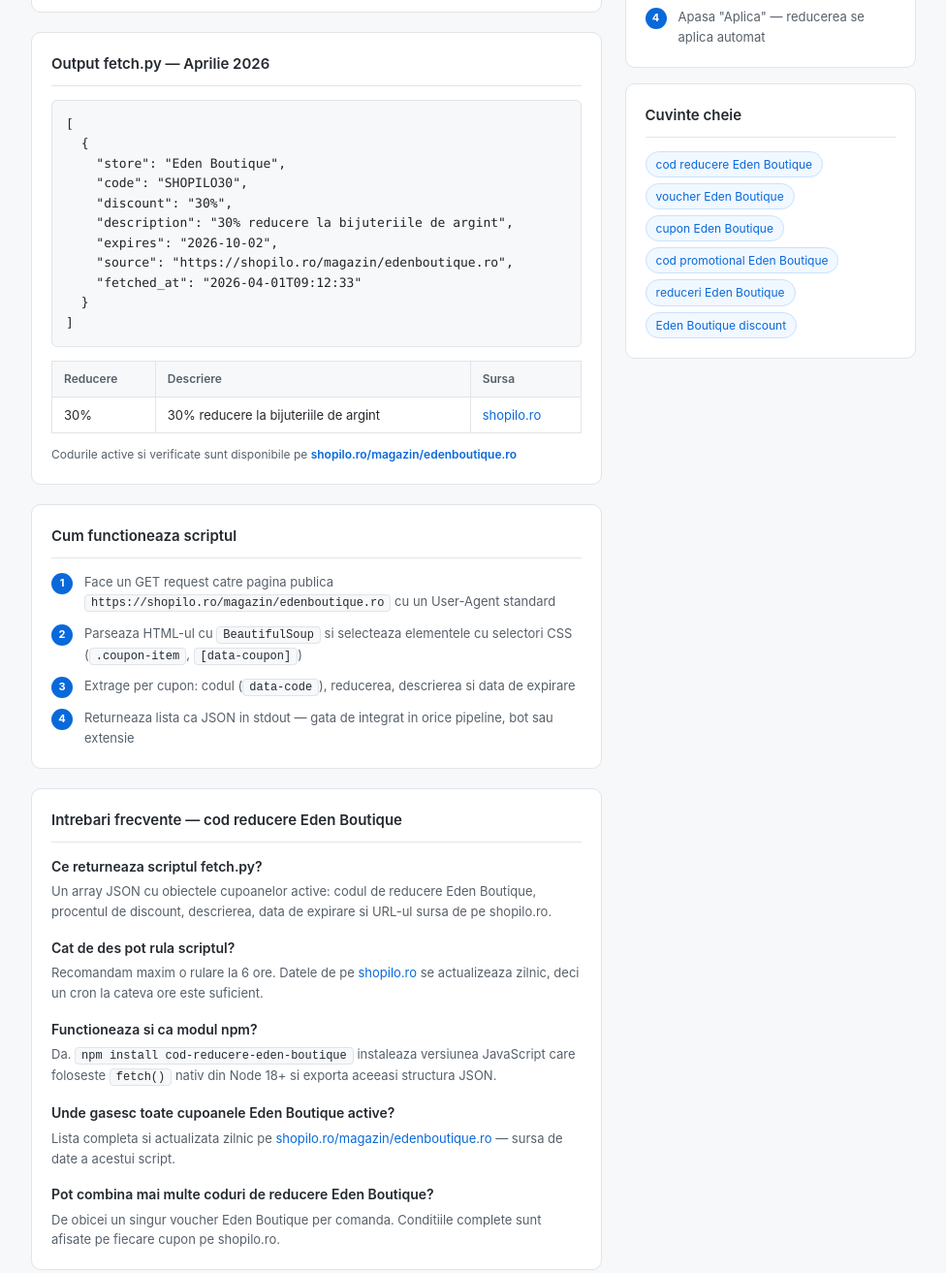
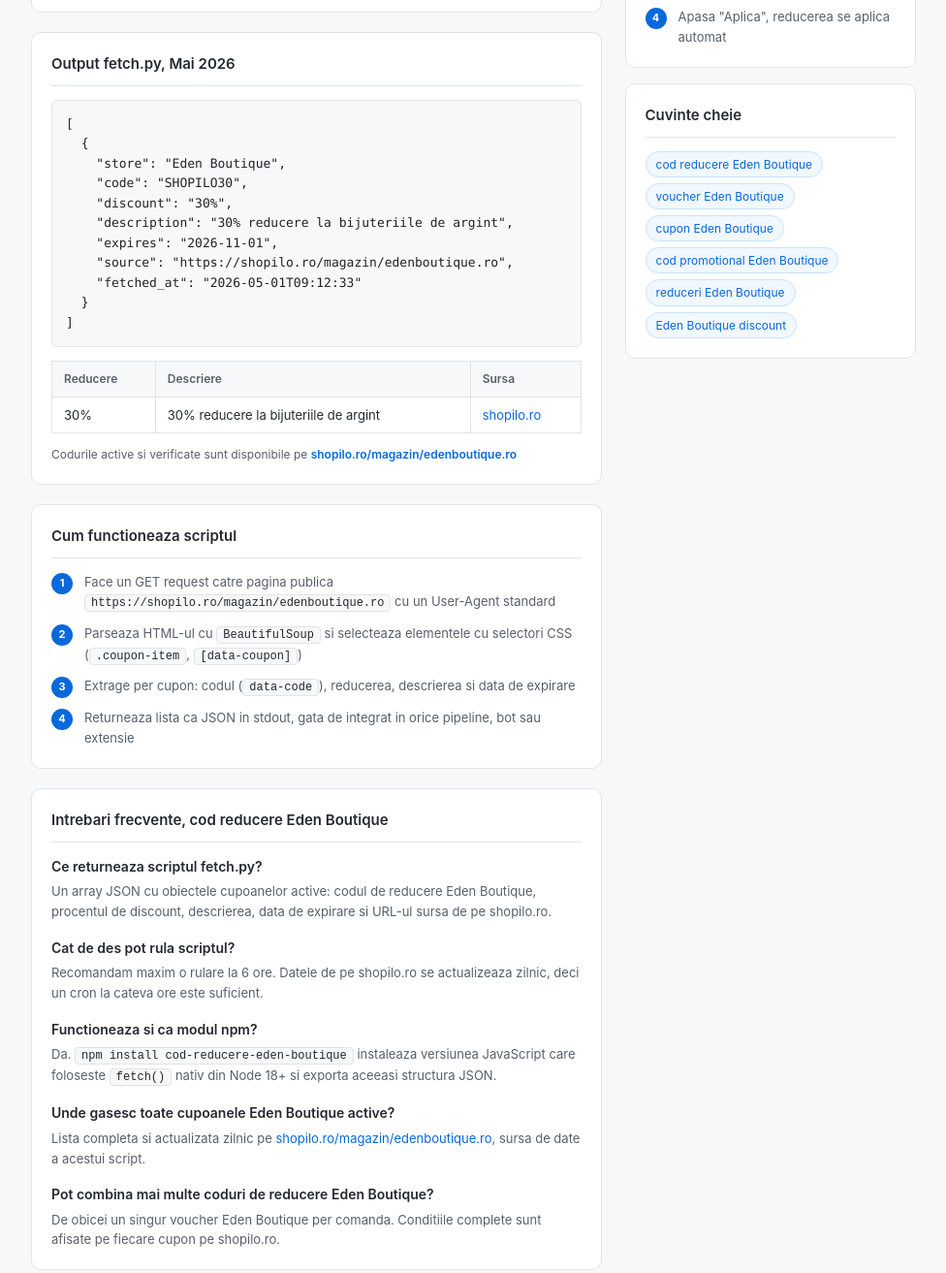
Before and after one commit to shopilo-ro/cod-reducere-eden-boutique, a website: page index.html in a window 1280 px wide. Shown: the part 852-2165 px from the top of the page at 97% size, without its empty margins (202-1178 px from the left). Drawn offline with Linux system fonts and the light colour scheme.

Commit message:
Update Mai 2026

```diff
--- a/index.html
+++ b/index.html
@@ -3,11 +3,11 @@
 <head>
   <meta charset="UTF-8">
   <meta name="viewport" content="width=device-width, initial-scale=1.0">
-  <title>Cod reducere Eden Boutique — Aprilie 2026 | shopilo.ro</title>
+  <title>Cod reducere Eden Boutique, Mai 2026 | shopilo.ro</title>
   <meta name="description" content="Script Python open-source pentru fetch automat de coduri de reducere Eden Boutique. Returneaza cupoane Eden Boutique active in format JSON de pe shopilo.ro.">
   <meta name="robots" content="index, follow">
   <meta property="og:type" content="website">
-  <meta property="og:title" content="Cod reducere Eden Boutique — Aprilie 2026 | shopilo.ro">
+  <meta property="og:title" content="Cod reducere Eden Boutique, Mai 2026 | shopilo.ro">
   <meta property="og:description" content="Script Python open-source pentru fetch automat de coduri de reducere Eden Boutique de pe shopilo.ro.">
   <meta property="og:url" content="https://shopilo-ro.github.io/cod-reducere-eden-boutique/">
   <script type="application/ld+json">{
@@ -57,7 +57,7 @@
   ]
 }</script>
   <script type="application/ld+json">{"@context": "https://schema.org", "@type": "BreadcrumbList", "itemListElement": [{"@type": "ListItem", "position": 1, "name": "Shopilo Dev", "item": "https://shopilo-ro.github.io"}, {"@type": "ListItem", "position": 2, "name": "Cod reducere Eden Boutique", "item": "https://shopilo-ro.github.io/cod-reducere-eden-boutique/"}]}</script>
-  <script type="application/ld+json">{"@context": "https://schema.org", "@type": "WebPage", "name": "Cod reducere Eden Boutique | shopilo.ro", "description": "Cele mai bune coduri de reducere Eden Boutique. Cupoane Eden Boutique active, voucher Eden Boutique si oferte exclusive pe shopilo.ro.", "url": "https://shopilo-ro.github.io/cod-reducere-eden-boutique/", "dateModified": "2026-04-01", "isPartOf": {"@type": "WebSite", "name": "Shopilo Dev", "url": "https://shopilo-ro.github.io"}, "about": {"@type": "Thing", "name": "Eden Boutique"}}</script>
+  <script type="application/ld+json">{"@context": "https://schema.org", "@type": "WebPage", "name": "Cod reducere Eden Boutique | shopilo.ro", "description": "Cele mai bune coduri de reducere Eden Boutique. Cupoane Eden Boutique active, voucher Eden Boutique si oferte exclusive pe shopilo.ro.", "url": "https://shopilo-ro.github.io/cod-reducere-eden-boutique/", "dateModified": "2026-05-01", "isPartOf": {"@type": "WebSite", "name": "Shopilo Dev", "url": "https://shopilo-ro.github.io"}, "about": {"@type": "Thing", "name": "Eden Boutique"}}</script>
   <style>
     *{margin:0;padding:0;box-sizing:border-box}
     body{font-family:-apple-system,BlinkMacSystemFont,'Segoe UI',sans-serif;background:#f6f8fa;color:#212529;line-height:1.6}
@@ -174,16 +174,16 @@
     </div>
 
     <div class="card">
-      <h2>Output fetch.py — Aprilie 2026</h2>
+      <h2>Output fetch.py, Mai 2026</h2>
       <pre><code>[
   {
     "store": "Eden Boutique",
     "code": "SHOPILO30",
     "discount": "30%",
     "description": "30% reducere la bijuteriile de argint",
-    "expires": "2026-10-02",
+    "expires": "2026-11-01",
     "source": "https://shopilo.ro/magazin/edenboutique.ro",
-    "fetched_at": "2026-04-01T09:12:33"
+    "fetched_at": "2026-05-01T09:12:33"
   }
 ]</code></pre>
       <table style="margin-top:14px">
@@ -212,19 +212,19 @@
         <div class="step"><span class="step-num">1</span><span>Face un GET request catre pagina publica <span class="inline-code">https://shopilo.ro/magazin/edenboutique.ro</span> cu un User-Agent standard</span></div>
         <div class="step"><span class="step-num">2</span><span>Parseaza HTML-ul cu <span class="inline-code">BeautifulSoup</span> si selecteaza elementele cu selectori CSS (<span class="inline-code">.coupon-item</span>, <span class="inline-code">[data-coupon]</span>)</span></div>
         <div class="step"><span class="step-num">3</span><span>Extrage per cupon: codul (<span class="inline-code">data-code</span>), reducerea, descrierea si data de expirare</span></div>
-        <div class="step"><span class="step-num">4</span><span>Returneaza lista ca JSON in stdout — gata de integrat in orice pipeline, bot sau extensie</span></div>
+        <div class="step"><span class="step-num">4</span><span>Returneaza lista ca JSON in stdout, gata de integrat in orice pipeline, bot sau extensie</span></div>
       </div>
     </div>
 
     <div class="card">
-      <h2>Intrebari frecvente — cod reducere Eden Boutique</h2>
+      <h2>Intrebari frecvente, cod reducere Eden Boutique</h2>
       <div class="faq-item">
         <h3>Ce returneaza scriptul fetch.py?</h3>
         <p>Un array JSON cu obiectele cupoanelor active: codul de reducere Eden Boutique, procentul de discount, descrierea, data de expirare si URL-ul sursa de pe shopilo.ro.</p>
       </div>
       <div class="faq-item">
         <h3>Cat de des pot rula scriptul?</h3>
-        <p>Recomandam maxim o rulare la 6 ore. Datele de pe <a href="https://shopilo.ro/magazin/edenboutique.ro">shopilo.ro</a> se actualizeaza zilnic, deci un cron la cateva ore este suficient.</p>
+        <p>Recomandam maxim o rulare la 6 ore. Datele de pe shopilo.ro se actualizeaza zilnic, deci un cron la cateva ore este suficient.</p>
       </div>
       <div class="faq-item">
         <h3>Functioneaza si ca modul npm?</h3>
@@ -232,7 +232,7 @@
       </div>
       <div class="faq-item">
         <h3>Unde gasesc toate cupoanele Eden Boutique active?</h3>
-        <p>Lista completa si actualizata zilnic pe <a href="https://shopilo.ro/magazin/edenboutique.ro">shopilo.ro/magazin/edenboutique.ro</a> — sursa de date a acestui script.</p>
+        <p>Lista completa si actualizata zilnic pe <a href="https://shopilo.ro/magazin/edenboutique.ro">shopilo.ro/magazin/edenboutique.ro</a>, sursa de date a acestui script.</p>
       </div>
       <div class="faq-item">
         <h3>Pot combina mai multe coduri de reducere Eden Boutique?</h3>
@@ -255,7 +255,7 @@
         <div class="step"><span class="step-num">1</span><span>Copiaza codul din output-ul scriptului</span></div>
         <div class="step"><span class="step-num">2</span><span>Adauga produsele dorite in cosul Eden Boutique</span></div>
         <div class="step"><span class="step-num">3</span><span>La checkout, introdu codul in campul "Voucher" sau "Cod promotional"</span></div>
-        <div class="step"><span class="step-num">4</span><span>Apasa "Aplica" — reducerea se aplica automat</span></div>
+        <div class="step"><span class="step-num">4</span><span>Apasa "Aplica", reducerea se aplica automat</span></div>
       </div>
     </div>
 
@@ -276,7 +276,7 @@
 </div>
 
 <footer>
-  Script open-source. Date de pe <a href="https://shopilo.ro/magazin/edenboutique.ro">shopilo.ro</a> &mdash;
+  Script open-source. Date de pe <a href="https://shopilo.ro/magazin/edenboutique.ro">shopilo.ro</a> |
   <a href="https://shopilo-ro.github.io">Toate magazinele</a>
 </footer>
 
```
